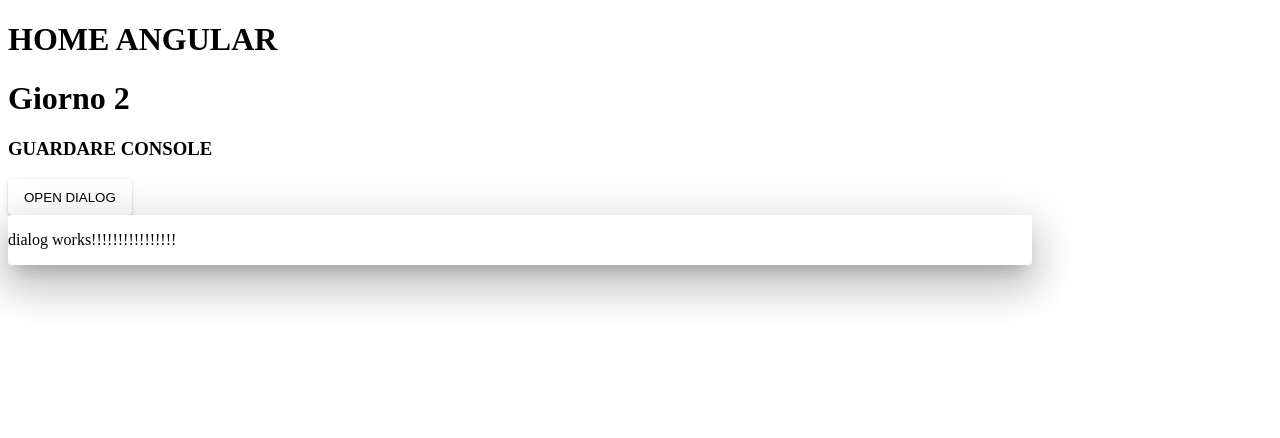
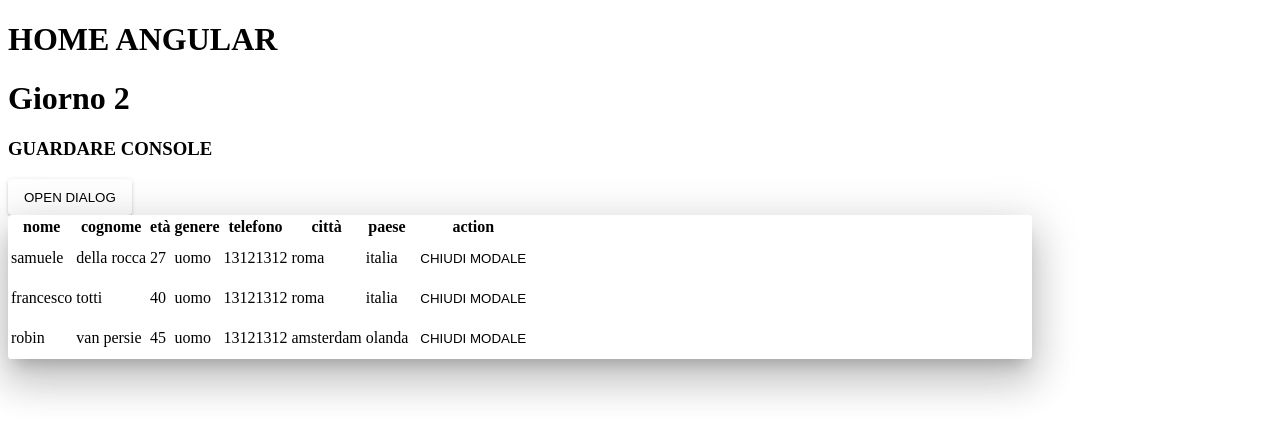
Before and after one commit to SamueleDellaRocca/homeangular, an Angular app: page / in a window 1280 px wide. Both pictures are taken after a click on the button "OPEN DIALOG". Shown: the top 438 px of the page. Built offline with nearby package versions, Linux system fonts and the light colour scheme.

Commit message:
tabella dialog

```diff
--- a/src/app/app.component.ts
+++ b/src/app/app.component.ts
@@ -1,4 +1,4 @@
-import { Component } from '@angular/core';
+import { Component, OnInit } from '@angular/core';
 import { MatDialog, MatDialogRef } from '@angular/material/dialog';
 import { DialogComponent } from './dialog/dialog.component';
 
@@ -7,10 +7,14 @@ import { DialogComponent } from './dialog/dialog.component';
   templateUrl: './app.component.html',
   styleUrls: ['./app.component.scss']
 })
-export class AppComponent {
+export class AppComponent implements OnInit {
   title = 'homeangular';
 
   constructor(public dialog: MatDialog) { }
+
+  ngOnInit(): void {
+
+  }
 
   opendialog() {
     this.dialog.open(DialogComponent)
--- a/src/app/app.module.ts
+++ b/src/app/app.module.ts
@@ -7,6 +7,7 @@ import { PersoneModule } from './persone/persone.module';
 import { DialogComponent } from './dialog/dialog.component';
 import { MatDialogModule } from '@angular/material/dialog';
 import { MatButtonModule } from '@angular/material/button';
+import { MatTableModule } from '@angular/material/table';
 
 
 
@@ -21,7 +22,8 @@ import { MatButtonModule } from '@angular/material/button';
     AppRoutingModule,
     PersoneModule,
     MatDialogModule,
-    MatButtonModule
+    MatButtonModule,
+    MatTableModule
   ],
   providers: [],
   bootstrap: [AppComponent]
--- a/src/app/dialog/dialog.component.html
+++ b/src/app/dialog/dialog.component.html
@@ -1 +1,24 @@
-<p>dialog works!!!!!!!!!!!!!!!!</p>
+<table>
+  <thead>
+    <th>nome</th>
+    <th>cognome</th>
+    <th>età</th>
+    <th>genere</th>
+    <th>telefono</th>
+    <th>città</th>
+    <th>paese</th>
+    <th>action</th>
+  </thead>
+  <tbody>
+    <tr *ngFor="let persona of persone">
+      <td>{{ persona.nome }}</td>
+      <td>{{ persona.cognome }}</td>
+      <td>{{ persona.eta }}</td>
+      <td>{{ persona.genere }}</td>
+      <td>{{ persona.telefono }}</td>
+      <td>{{ persona.citta }}</td>
+      <td>{{ persona.paese }}</td>
+      <td><button mat-button mat-dialog-close color="warn">CHIUDI MODALE</button></td>
+    </tr>
+  </tbody>
+</table>
--- a/src/app/dialog/dialog.component.ts
+++ b/src/app/dialog/dialog.component.ts
@@ -1,10 +1,20 @@
-import { Component } from '@angular/core';
+import { Component, OnInit } from '@angular/core';
+import { PersoneService } from '../service/persone.service';
 
 @Component({
   selector: 'app-dialog',
   templateUrl: './dialog.component.html',
   styleUrls: ['./dialog.component.scss']
 })
-export class DialogComponent {
+export class DialogComponent implements OnInit {
+
+  persone!: any[];
+
+  constructor(private servicePersone: PersoneService) { }
+
+  ngOnInit(): void {
+    this.persone = this.servicePersone.prendiPersone();
+    console.log(this.persone);
+  }
 
 }
--- /dev/null
+++ b/src/app/service/persone.service.ts
@@ -0,0 +1,19 @@
+import { Injectable } from '@angular/core';
+
+@Injectable({
+  providedIn: 'root'
+})
+export class PersoneService {
+
+  persone = [
+    { nome: "samuele", cognome: "della rocca", eta: 27, genere: "uomo", telefono: "13121312", citta: "roma", paese: "italia" },
+    { nome: "francesco", cognome: "totti", eta: 40, genere: "uomo", telefono: "13121312", citta: "roma", paese: "italia" },
+    { nome: "robin", cognome: "van persie", eta: 45, genere: "uomo", telefono: "13121312", citta: "amsterdam", paese: "olanda" },
+  ]
+
+  constructor() { }
+
+  prendiPersone() {
+    return this.persone;
+  }
+}
```
